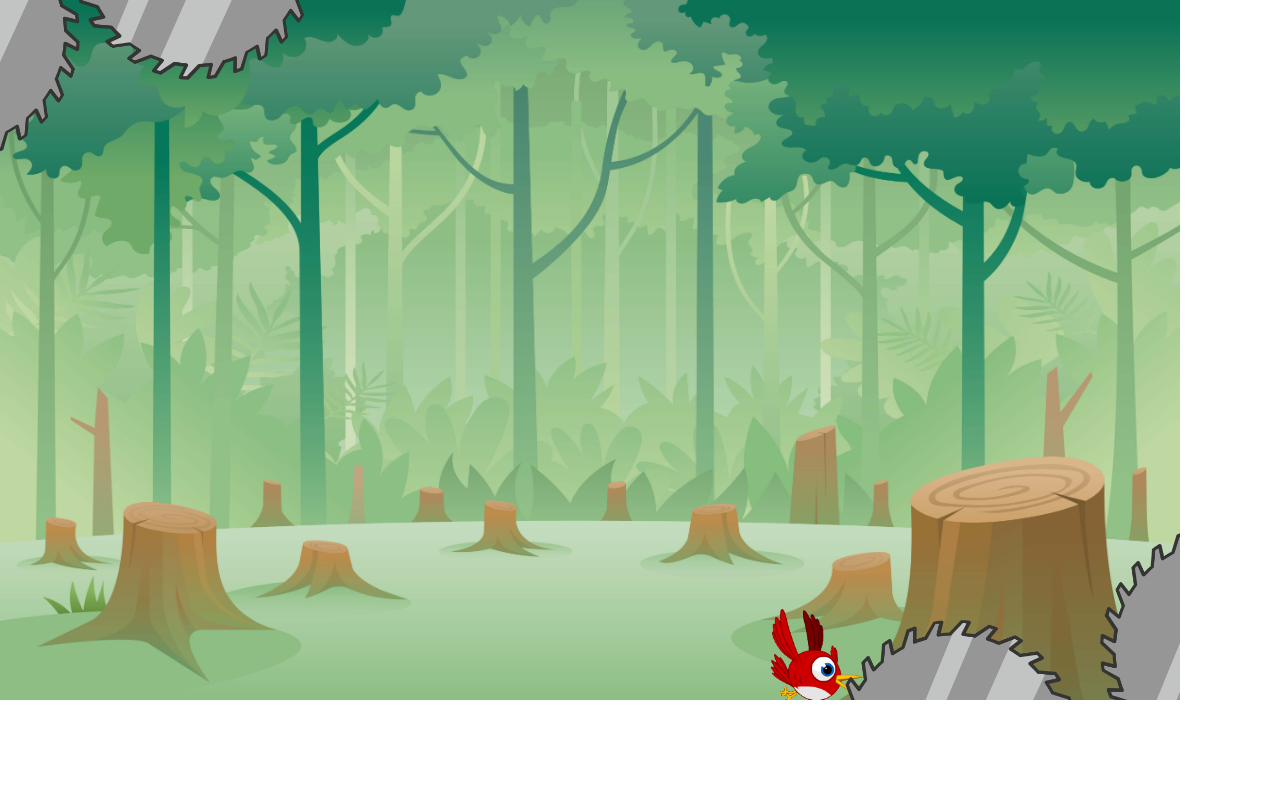
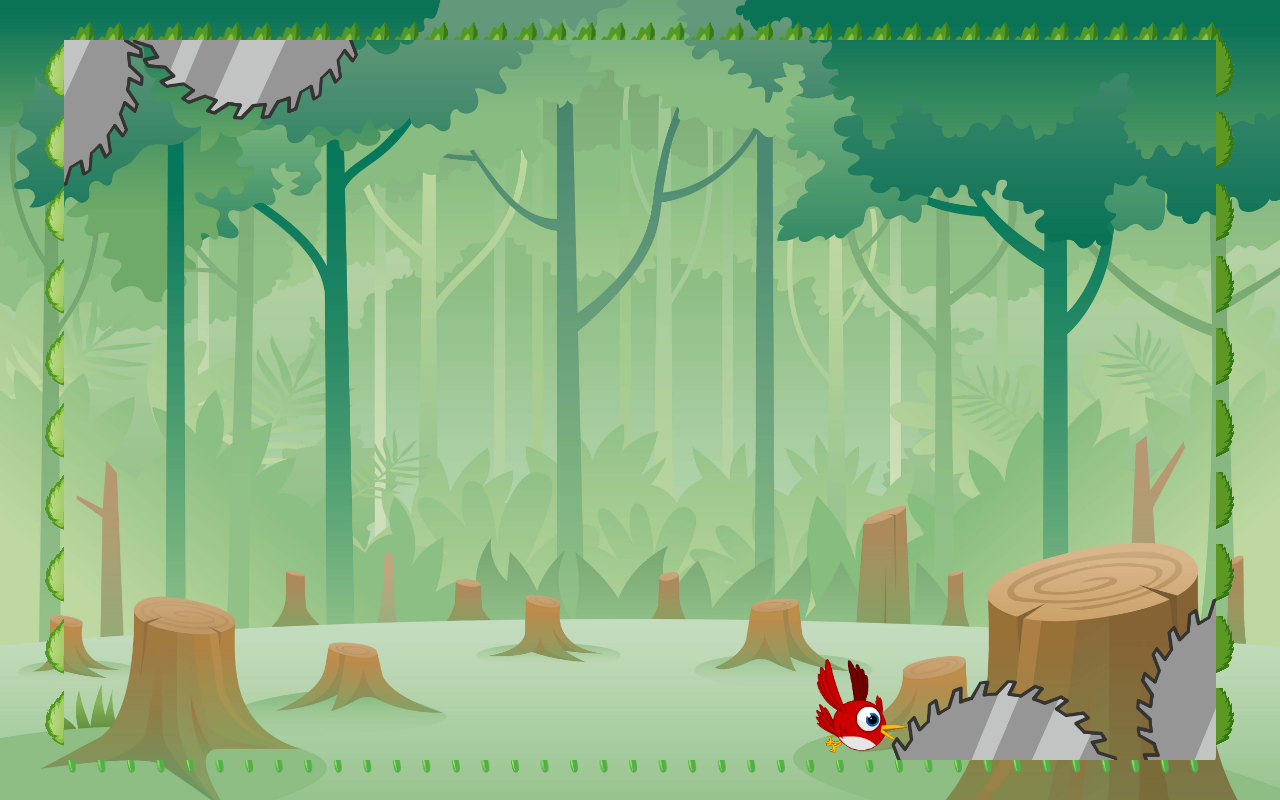
Before and after one commit to fly-to-survive/fly-to-survive, a plain HTML site: page index.html in a window 1280 px wide. Drawn offline with Linux system fonts and the light colour scheme.

Commit message:
Background fixed

```diff
--- a/index.html
+++ b/index.html
@@ -4,6 +4,8 @@
     <meta charset="UTF-8" />
     <meta name="viewport" content="width=device-width, initial-scale=1.0" />
     <meta http-equiv="X-UA-Compatible" content="ie=edge" />
+    <link rel="icon" href="./images/static-bird.png" />
+    <link rel="stylesheet" href="styles/style.css" />
     <title>Fly to Survive</title>
   </head>
 
--- a/js/background.js
+++ b/js/background.js
@@ -5,7 +5,7 @@ class Background {
     this.height = h;
 
     this.image = new Image();
-    this.image.src = "./images/background.jpg";
+    this.image.src = "./images/31562030_dkks_g914_220629-ai.png ";
 
     this.posX = 0;
     this.posY = 0;
--- a/js/game.js
+++ b/js/game.js
@@ -28,8 +28,8 @@ const Game = {
     this.ctx = this.canvas.getContext("2d");
   },
   setDimensions() {
-    this.width = window.innerWidth - 100;
-    this.height = window.innerHeight - 100;
+    this.width = window.innerWidth * 0.9;
+    this.height = window.innerHeight * 0.9;
 
     this.canvas.setAttribute("width", this.width);
     this.canvas.setAttribute("height", this.height);
@@ -76,7 +76,7 @@ const Game = {
 
   drawAll() {
     //1. Draw background
-    this.background.draw();
+    //this.background.draw();
     //2. Draw player
     this.player.draw();
     //3. Draw chainsaws array
--- /dev/null
+++ b/styles/style.css
@@ -0,0 +1,18 @@
+body {
+  background-image: url(../images/background.jpg);
+  background-position: 0 0;
+  background-repeat: no-repeat;
+  background-size: cover;
+}
+#myCanvas {
+  position: absolute;
+  top: 0;
+  bottom: 0;
+  left: 0;
+  right: 0;
+  margin: auto;
+  border: 20px solid;
+  border-image: url(../images/leaf.png);
+  border-image-slice: 50 100;
+  border-image-repeat: round;
+}
```
Also changed, not shown: images/leaf.png (added).
